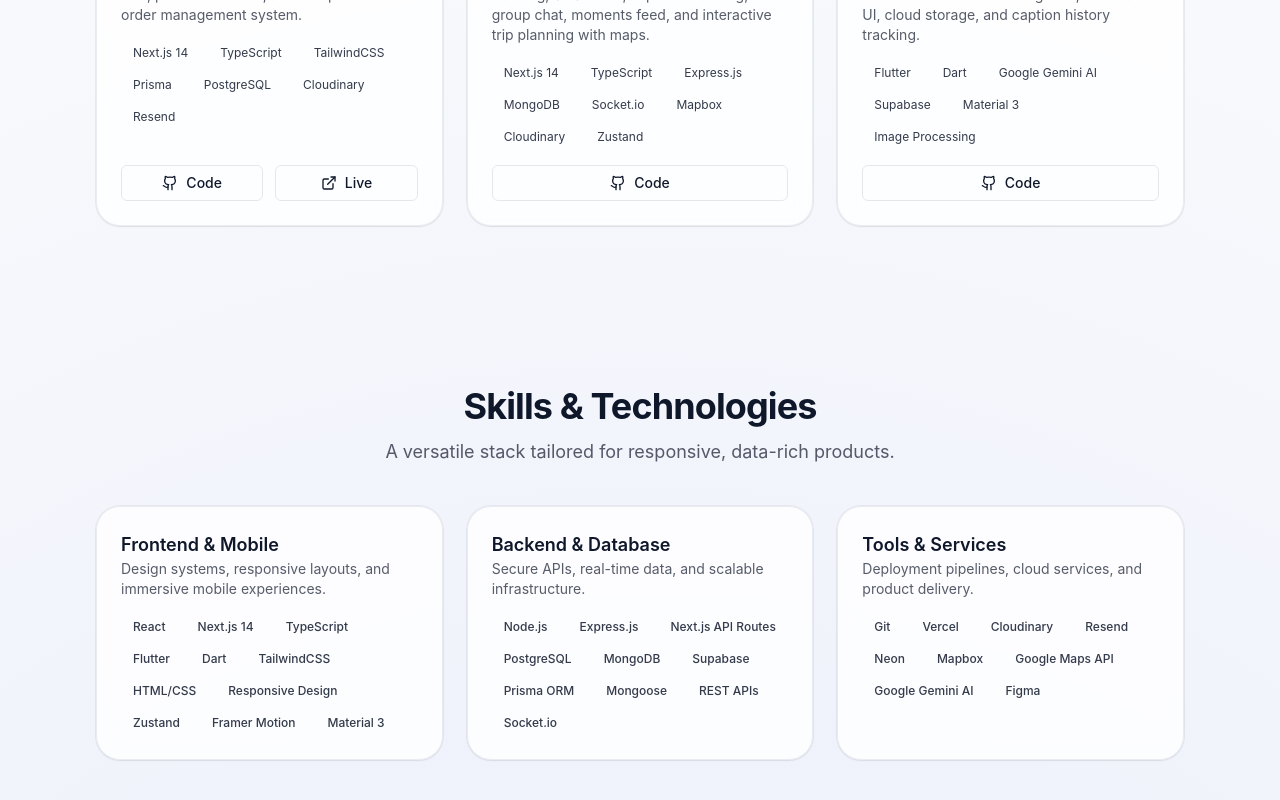
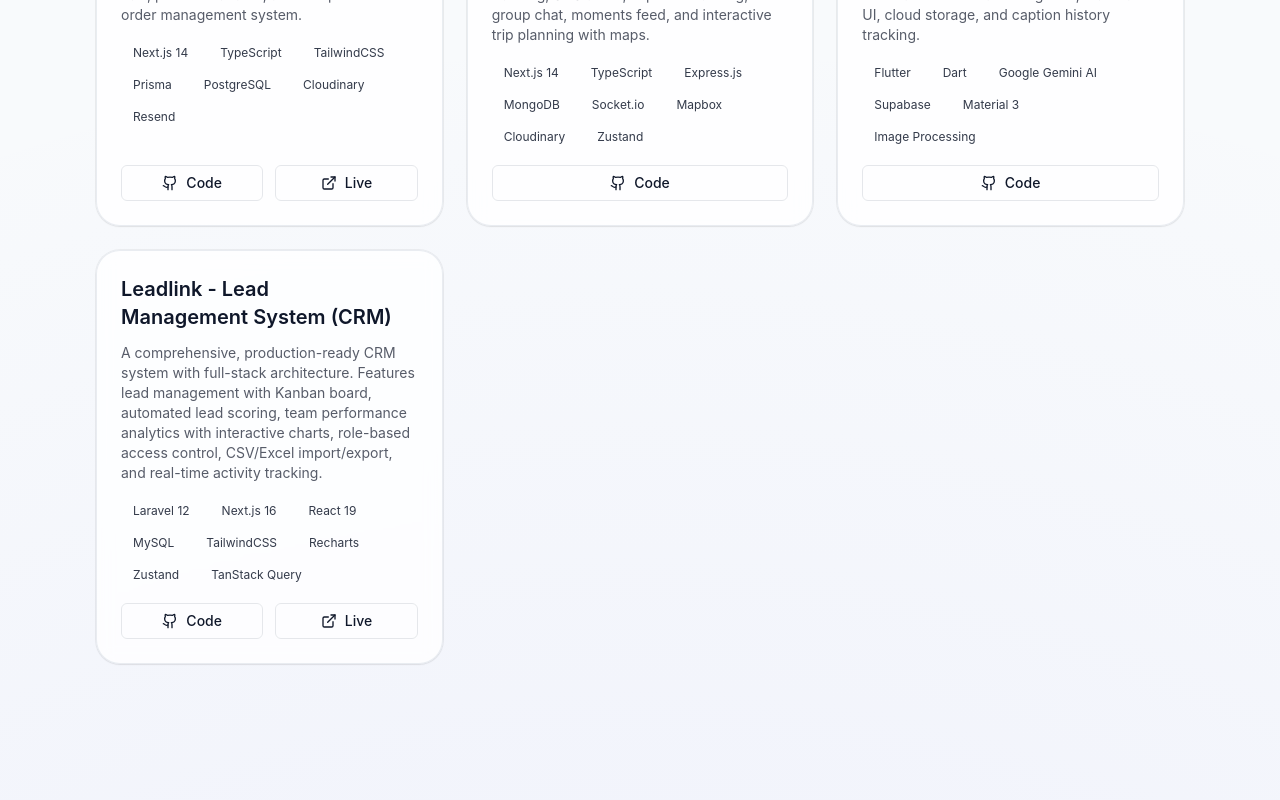
Before and after one commit to amantoppo1739/portfolio, a Next.js app: page / in a window 1280 px wide. Shown: the part 1980-2780 px from the top of the page. Built offline with nearby package versions, Linux system fonts and the light colour scheme.

Commit message:
Update hero name color to theme-aware and add Leadlink CRM project

```diff
--- a/components/hero.tsx
+++ b/components/hero.tsx
@@ -41,7 +41,7 @@
                 Hello, I&apos;m
               </p>
               <h1 className="text-4xl sm:text-5xl lg:text-6xl font-bold tracking-tight leading-tight">
-                <span className="bg-gradient-to-r from-blue-600 via-purple-600 to-pink-500 bg-clip-text text-transparent">
+                <span className="text-black dark:text-white">
                   Aman Toppo
                 </span>
               </h1>
--- a/components/projects.tsx
+++ b/components/projects.tsx
@@ -55,6 +55,23 @@
       "Image Processing",
     ],
     githubUrl: "https://github.com/amantoppo1739/CaptionCraft",
+  },
+  {
+    title: "Leadlink - Lead Management System (CRM)",
+    description:
+      "A comprehensive, production-ready CRM system with full-stack architecture. Features lead management with Kanban board, automated lead scoring, team performance analytics with interactive charts, role-based access control, CSV/Excel import/export, and real-time activity tracking.",
+    technologies: [
+      "Laravel 12",
+      "Next.js 16",
+      "React 19",
+      "MySQL",
+      "TailwindCSS",
+      "Recharts",
+      "Zustand",
+      "TanStack Query",
+    ],
+    githubUrl: "https://github.com/amantoppo1739",
+    liveUrl: "https://sales-lead-management-system.vercel.app/",
   },
 ];
 
```
